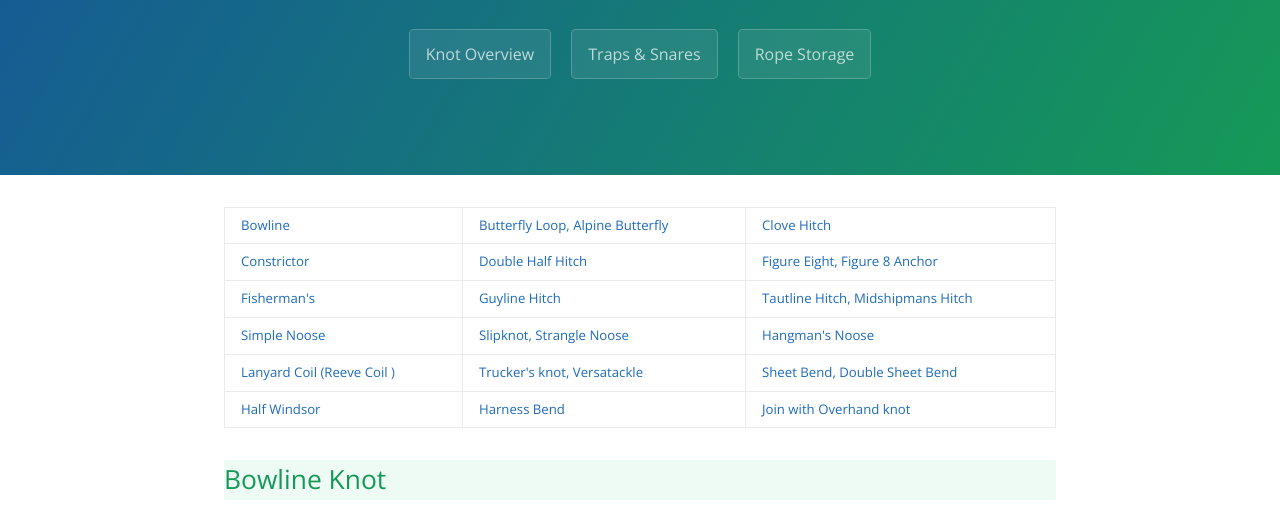
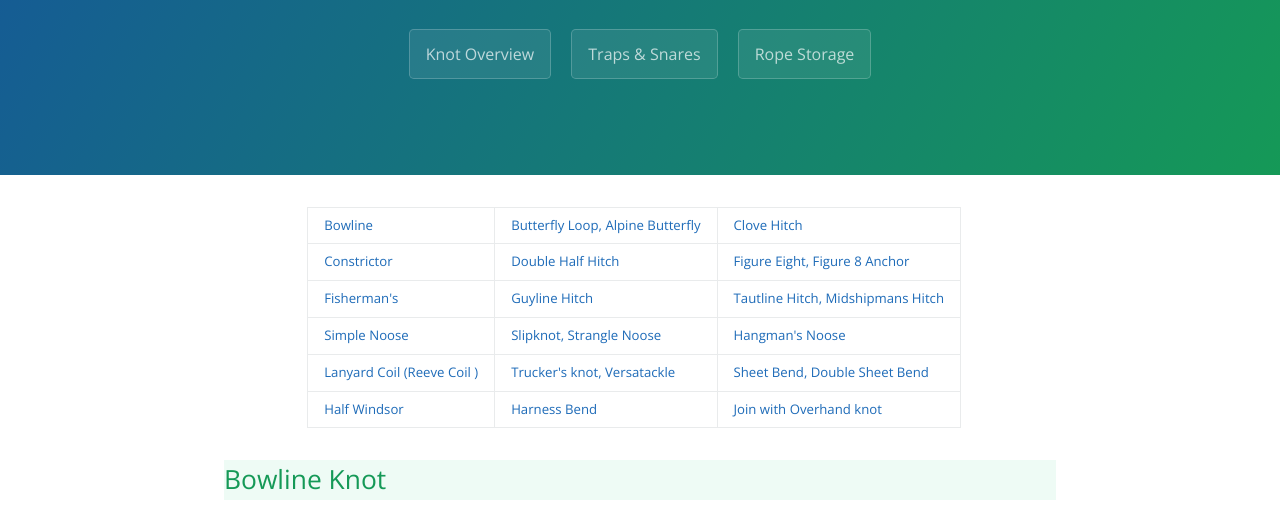
Before and after one commit to helpdata/knots, a plain HTML site: page index.html in a window 1280 px wide. Shown: the part 208-721 px from the top of the page. Drawn offline with nearby package versions, Linux system fonts and the light colour scheme.

Commit message:
Update stylesheet.css

```diff
--- a/stylesheets/stylesheet.css
+++ b/stylesheets/stylesheet.css
@@ -177,11 +177,13 @@ a {
     margin-bottom: 0; }
 .main-content table {
   font-size: 75%;
-  width: 100%;
+  width: 80%;
+  display: block;
   overflow: auto;
   word-break: normal;
   word-break: keep-all;
-  margin: 0 auto; }
+  margin-left: auto;
+  margin-right: auto }
   .main-content table th {
     font-weight: bold; }
   .main-content table th, .main-content table td {
```
